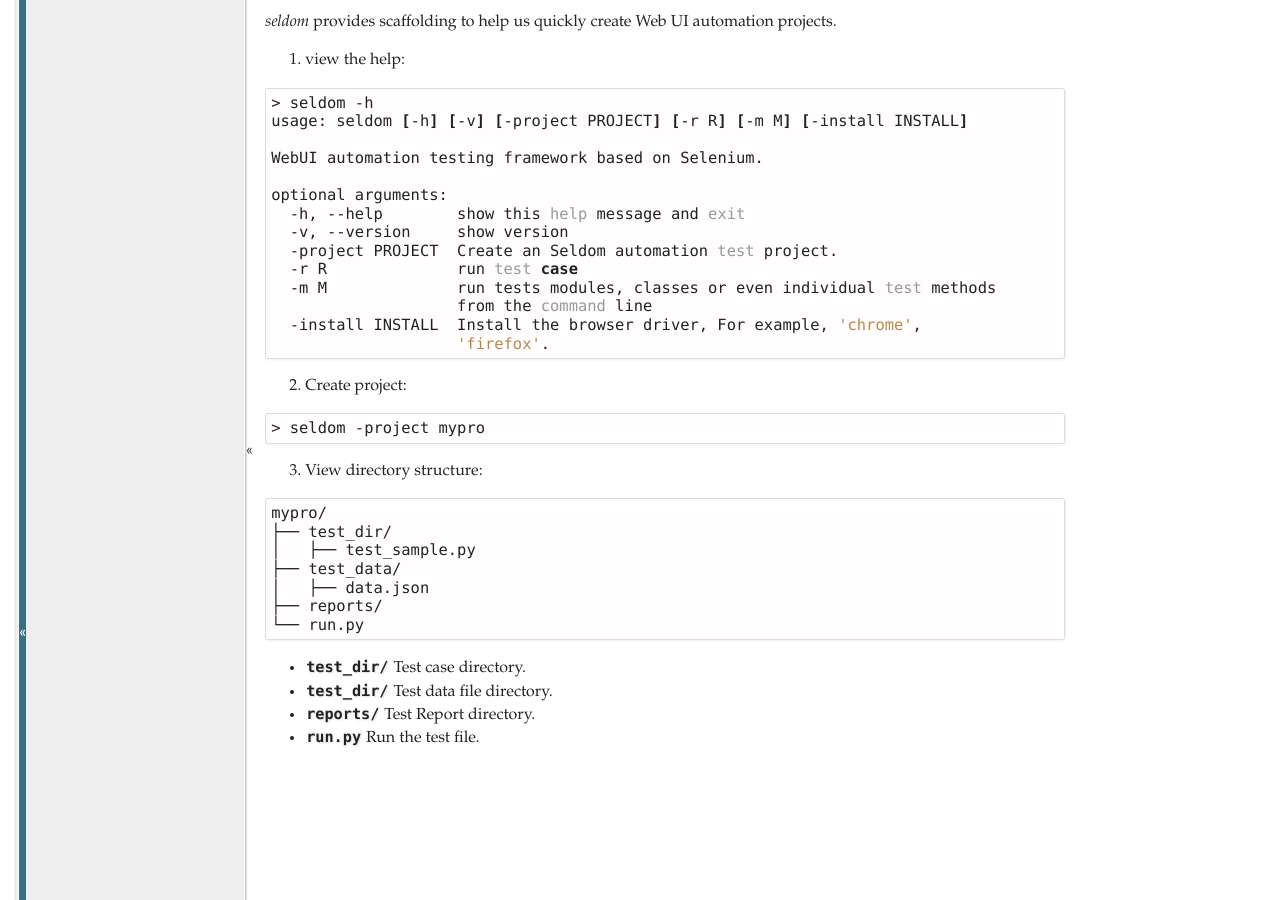
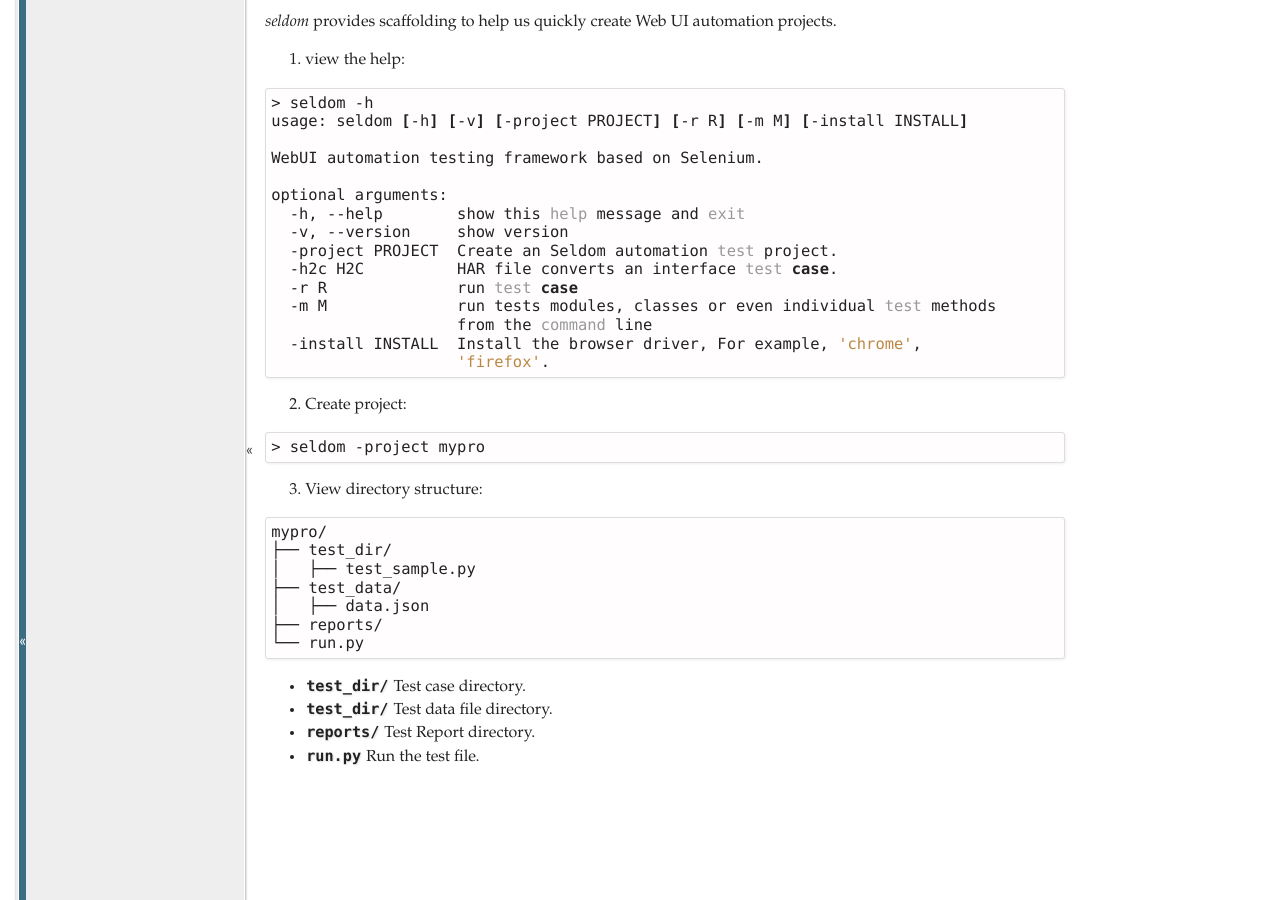
Before and after one commit to SeldomQA/seldom, a Sphinx documentation site: the page built from docs/rst_docs/create_project.rst, in a window 1280 px wide and 900 px high, scrolled down 629 px. Built offline with Sphinx 7.4.7, drawn with Linux system fonts in a browser that asks for light colours; some of the changed lines change nothing that is shown.

Commit message:
docs: update har2case doc

````diff
--- a/docs/create_project.md
+++ b/docs/create_project.md
@@ -42,6 +42,7 @@
   -h, --help        show this help message and exit
   -v, --version     show version
   -project PROJECT  Create an Seldom automation test project.
+  -h2c H2C          HAR file converts an interface test case.
   -r R              run test case
   -m M              run tests modules, classes or even individual test methods
                     from the command line
--- a/docs/http.md
+++ b/docs/http.md
@@ -59,6 +59,53 @@
 
 主要简化点在，接口的返回数据的处理。当然，seldom真正的优势在断言、日志和报告。
 
+### HAR TO CASE
+
+对于不熟悉 Requests 库的人来说，通过Seldom来写接口测试用例还是会有一点难度。于是，seldom提供了`har` 文件转 `case` 的命令。
+
+首先，打开fiddler 工具进行抓包，选中某一个请求。
+
+然后，选择菜单栏：`file` -> `Export Sessions` -> `Selected Sessions...`
+
+![](./image/fiddler.png)
+
+选择导出的文件格式。
+
+![](./image/fiddler2.png)
+
+点击`next` 保存为`demo.har` 文件。
+
+最后，通过`seldom -h2c` 转为`demo.py` 脚本文件。
+
+```shell
+> seldom -h2c .\demo.har
+.\demo.py
+2021-06-14 18:05:50 [INFO] Start to generate testcase.
+2021-06-14 18:05:50 [INFO] created file: D:\.\demo.py
+```
+
+`demo.py` 文件。
+
+```python
+import seldom
+
+
+class TestRequest(seldom.TestCase):
+
+    def start(self):
+        self.url = "http://httpbin.org/post"
+
+    def test_case(self):
+        headers = {"User-Agent": "python-requests/2.25.0", "Accept-Encoding": "gzip, deflate", "Accept": "application/json", "Connection": "keep-alive", "Host": "httpbin.org", "Content-Length": "36", "Origin": "http://httpbin.org", "Content-Type": "application/json", "Cookie": "lang=zh"}
+        cookies = {"lang": "zh"}
+        self.post(self.url, json={"key1": "value1", "key2": "value2"}, headers=headers, cookies=cookies)
+        self.assertStatusCode(200)
+
+
+if __name__ == '__main__':
+    seldom.main()
+
+```
 
 ### 运行测试
 
--- a/docs/rst_docs/create_project.rst
+++ b/docs/rst_docs/create_project.rst
@@ -50,6 +50,7 @@
       -h, --help        show this help message and exit
       -v, --version     show version
       -project PROJECT  Create an Seldom automation test project.
+      -h2c H2C          HAR file converts an interface test case.
       -r R              run test case
       -m M              run tests modules, classes or even individual test methods
                         from the command line
--- a/docs/rst_docs/http.rst
+++ b/docs/rst_docs/http.rst
@@ -1,7 +1,7 @@
 HTTP Interface Testing
 -------------------------
 
-`seodm` has many advantages in doing interface testing.
+`seldom` has many advantages in doing interface testing.
 
 - Support HTML/XML test reports
 - Support parameterization
@@ -68,6 +68,61 @@
         seldom.main()
 
 The advantages of `seldom` are assertions, logging, and reporting.
+
+HAR TO CASE
+~~~~~~~~~~~~~
+
+For those unfamiliar with the Requests library, writing interface test cases through `seldom` can still be a bit difficult.
+Thus, Cement provided the order for `har` file to turn `case`.
+
+First, open the Fiddler tool to grab the packet and select a particular request.
+
+Then, select the menu bar:`file` -> `Export Sessions` -> `Selected Sessions...`
+
+.. figure:: ../image/fiddler.png
+   :alt:
+
+
+Select the file format to export.
+
+.. figure:: ../image/fiddler2.png
+   :alt:
+
+Click on the `next` save as the `demo.har` file.
+
+Finally, the script file `demo.py` is converted by 'seldom -h2c'.
+
+
+.. code:: shell
+
+    > seldom -h2c .\demo.har
+    .\demo.py
+    2021-06-14 18:05:50 [INFO] Start to generate testcase.
+    2021-06-14 18:05:50 [INFO] created file: D:\.\demo.py
+
+
+
+`demo.py` file.
+
+.. code:: python
+
+    import seldom
+
+
+    class TestRequest(seldom.TestCase):
+
+        def start(self):
+            self.url = "http://httpbin.org/post"
+
+        def test_case(self):
+            headers = {"User-Agent": "python-requests/2.25.0", "Accept-Encoding": "gzip, deflate", "Accept": "application/json", "Connection": "keep-alive", "Host": "httpbin.org", "Content-Length": "36", "Origin": "http://httpbin.org", "Content-Type": "application/json", "Cookie": "lang=zh"}
+            cookies = {"lang": "zh"}
+            self.post(self.url, json={"key1": "value1", "key2": "value2"}, headers=headers, cookies=cookies)
+            self.assertStatusCode(200)
+
+
+    if __name__ == '__main__':
+        seldom.main()
 
 
 Run Test
````
Also changed, not shown: docs/rst_docs/other.rst (+5 -5 lines).
